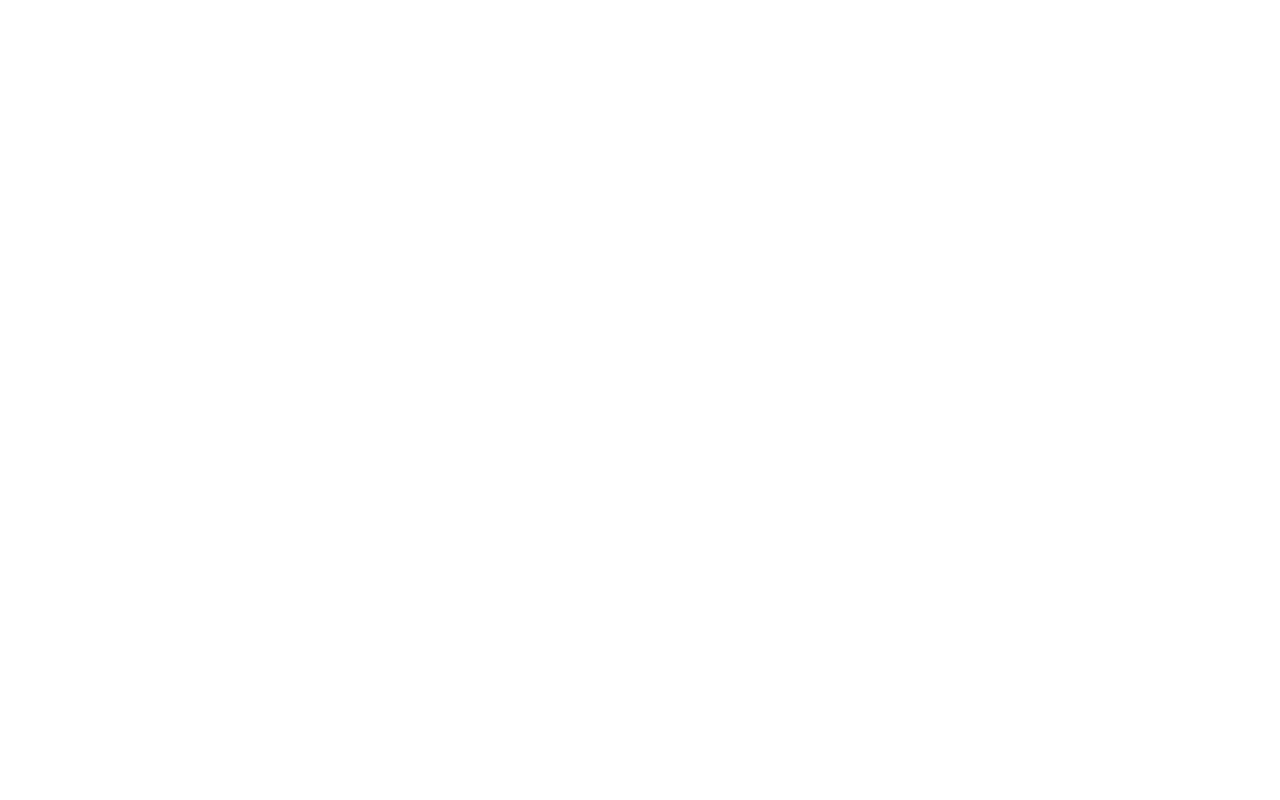
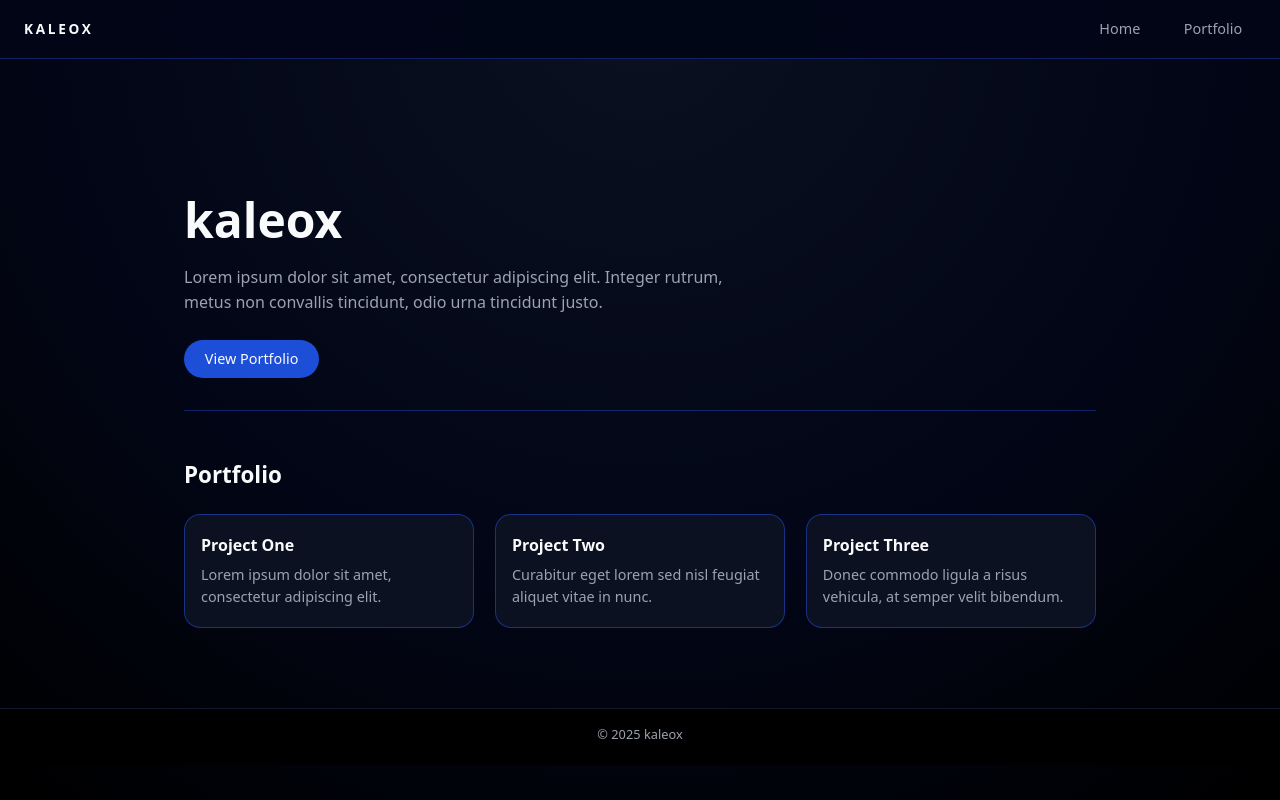
Before and after one commit to kaleox-dev/kaleox-dev.github.io, a plain HTML site: page index.html in a window 1280 px wide. Drawn offline with Linux system fonts and the light colour scheme.

Commit message:
html, css and basic js

```diff
--- a/index.html
+++ b/index.html
@@ -1 +1,58 @@
-<link rel="stylesheet" href="styles.css">
+<!DOCTYPE html>
+<html lang="en">
+<head>
+  <meta charset="UTF-8" />
+  <meta name="viewport" content="width=device-width, initial-scale=1.0" />
+  <title>kaleox | Portfolio</title>
+  <link rel="stylesheet" href="styles.css" />
+</head>
+<body>
+  <header class="header">
+    <div class="logo">kaleox</div>
+    <button class="nav-toggle" aria-label="Toggle navigation">
+      ☰
+    </button>
+    <nav class="nav">
+      <a href="#hero">Home</a>
+      <a href="#portfolio">Portfolio</a>
+    </nav>
+  </header>
+
+  <main>
+    <section id="hero" class="hero">
+      <div class="hero-inner">
+        <h1>kaleox</h1>
+        <p>
+          Lorem ipsum dolor sit amet, consectetur adipiscing elit. Integer
+          rutrum, metus non convallis tincidunt, odio urna tincidunt justo.
+        </p>
+        <a href="#portfolio" class="btn">View Portfolio</a>
+      </div>
+    </section>
+
+    <section id="portfolio" class="portfolio">
+      <h2>Portfolio</h2>
+      <div class="portfolio-grid">
+        <article class="portfolio-item">
+          <h3>Project One</h3>
+          <p>Lorem ipsum dolor sit amet, consectetur adipiscing elit.</p>
+        </article>
+        <article class="portfolio-item">
+          <h3>Project Two</h3>
+          <p>Curabitur eget lorem sed nisl feugiat aliquet vitae in nunc.</p>
+        </article>
+        <article class="portfolio-item">
+          <h3>Project Three</h3>
+          <p>Donec commodo ligula a risus vehicula, at semper velit bibendum.</p>
+        </article>
+      </div>
+    </section>
+  </main>
+
+  <footer class="footer">
+    <p>© <span id="year"></span> kaleox</p>
+  </footer>
+
+  <script src="script.js"></script>
+</body>
+</html>
--- a/script.js
+++ b/script.js
@@ -0,0 +1,28 @@
+// Mobile nav toggle
+const navToggle = document.querySelector(".nav-toggle");
+const nav = document.querySelector(".nav");
+
+if (navToggle && nav) {
+  navToggle.addEventListener("click", () => {
+    nav.classList.toggle("open");
+  });
+}
+
+// Smooth scrolling
+document.querySelectorAll('a[href^="#"]').forEach((link) => {
+  link.addEventListener("click", (e) => {
+    const id = link.getAttribute("href").slice(1);
+    const target = document.getElementById(id);
+    if (!target) return;
+
+    e.preventDefault();
+    target.scrollIntoView({ behavior: "smooth", block: "start" });
+    nav.classList.remove("open");
+  });
+});
+
+// Year in footer
+const yearSpan = document.getElementById("year");
+if (yearSpan) {
+  yearSpan.textContent = new Date().getFullYear();
+}
--- a/styles.css
+++ b/styles.css
@@ -0,0 +1,197 @@
+* {
+  margin: 0;
+  padding: 0;
+  box-sizing: border-box;
+}
+
+:root {
+  --bg: #020617;
+  --bg-alt: #0b1120;
+  --accent: #1d4ed8;
+  --text: #f9fafb;
+  --text-muted: #9ca3af;
+}
+
+body {
+  min-height: 100vh;
+  font-family: system-ui, -apple-system, BlinkMacSystemFont, "Segoe UI",
+    sans-serif;
+  background: radial-gradient(circle at top, #0b1120, #020617 55%, #000 100%);
+  color: var(--text);
+}
+
+/* Layout helpers */
+main {
+  max-width: 960px;
+  margin: 0 auto;
+  padding: 5rem 1.5rem 3rem;
+}
+
+/* Header */
+.header {
+  position: sticky;
+  top: 0;
+  z-index: 10;
+  display: flex;
+  align-items: center;
+  justify-content: space-between;
+  padding: 0.8rem 1.5rem;
+  background: rgba(2, 6, 23, 0.92);
+  backdrop-filter: blur(12px);
+  border-bottom: 1px solid rgba(30, 64, 175, 0.5);
+}
+
+.logo {
+  font-weight: 700;
+  letter-spacing: 0.2em;
+  text-transform: uppercase;
+  font-size: 0.85rem;
+}
+
+/* Nav */
+.nav {
+  display: flex;
+  gap: 1rem;
+}
+
+.nav a {
+  font-size: 0.9rem;
+  text-decoration: none;
+  color: var(--text-muted);
+  padding: 0.35rem 0.8rem;
+  border-radius: 999px;
+  border: 1px solid transparent;
+  transition: 150ms ease-out;
+}
+
+.nav a:hover {
+  color: var(--text);
+  border-color: rgba(37, 99, 235, 0.7);
+  background: rgba(15, 23, 42, 0.9);
+}
+
+/* Mobile toggle */
+.nav-toggle {
+  display: none;
+  background: none;
+  border: none;
+  color: var(--text);
+  font-size: 1.1rem;
+  cursor: pointer;
+}
+
+/* Hero */
+.hero {
+  padding: 3rem 0 2rem;
+}
+
+.hero-inner {
+  max-width: 560px;
+}
+
+.hero h1 {
+  font-size: clamp(2.4rem, 5vw, 3rem);
+  margin-bottom: 0.8rem;
+}
+
+.hero p {
+  color: var(--text-muted);
+  line-height: 1.6;
+  margin-bottom: 1.5rem;
+}
+
+.btn {
+  display: inline-block;
+  padding: 0.6rem 1.3rem;
+  border-radius: 999px;
+  background: var(--accent);
+  color: var(--text);
+  text-decoration: none;
+  font-size: 0.9rem;
+  border: none;
+  cursor: pointer;
+  transition: 150ms ease-out;
+}
+
+.btn:hover {
+  transform: translateY(-1px);
+  box-shadow: 0 12px 30px rgba(15, 23, 42, 0.8);
+}
+
+/* Portfolio */
+.portfolio {
+  padding: 3rem 0 2rem;
+  border-top: 1px solid rgba(30, 64, 175, 0.5);
+}
+
+.portfolio h2 {
+  font-size: 1.4rem;
+  margin-bottom: 1.5rem;
+}
+
+.portfolio-grid {
+  display: grid;
+  grid-template-columns: repeat(auto-fit, minmax(220px, 1fr));
+  gap: 1.3rem;
+}
+
+.portfolio-item {
+  background: var(--bg-alt);
+  border-radius: 1rem;
+  padding: 1.2rem 1rem;
+  border: 1px solid rgba(30, 64, 175, 0.7);
+  transition: 150ms ease-out;
+}
+
+.portfolio-item h3 {
+  font-size: 1rem;
+  margin-bottom: 0.5rem;
+}
+
+.portfolio-item p {
+  font-size: 0.9rem;
+  color: var(--text-muted);
+  line-height: 1.5;
+}
+
+.portfolio-item:hover {
+  transform: translateY(-2px);
+  border-color: #2563eb;
+}
+
+/* Footer */
+.footer {
+  padding: 1rem 1.5rem 1.4rem;
+  text-align: center;
+  font-size: 0.8rem;
+  color: var(--text-muted);
+  border-top: 1px solid rgba(15, 23, 42, 1);
+  background: #000;
+}
+
+/* Responsive */
+@media (max-width: 720px) {
+  main {
+    padding-top: 4.2rem;
+  }
+
+  .nav-toggle {
+    display: block;
+  }
+
+  .nav {
+    position: absolute;
+    right: 1.5rem;
+    top: 3.1rem;
+    flex-direction: column;
+    background: rgba(2, 6, 23, 0.98);
+    padding: 0.6rem;
+    border-radius: 0.75rem;
+    border: 1px solid rgba(30, 64, 175, 0.7);
+    display: none;
+  }
+
+  .nav.open {
+    display: flex;
+  }
+}
```
